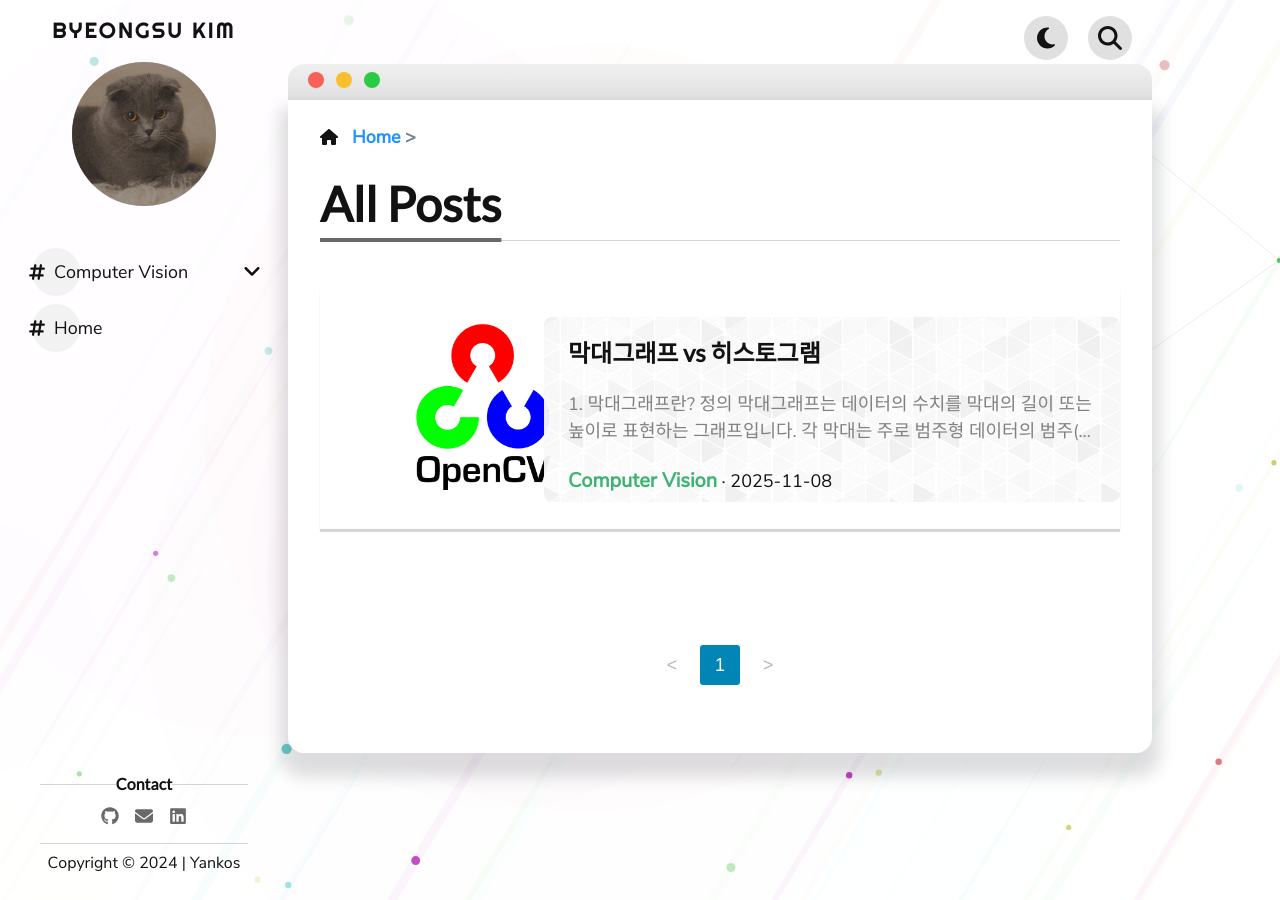
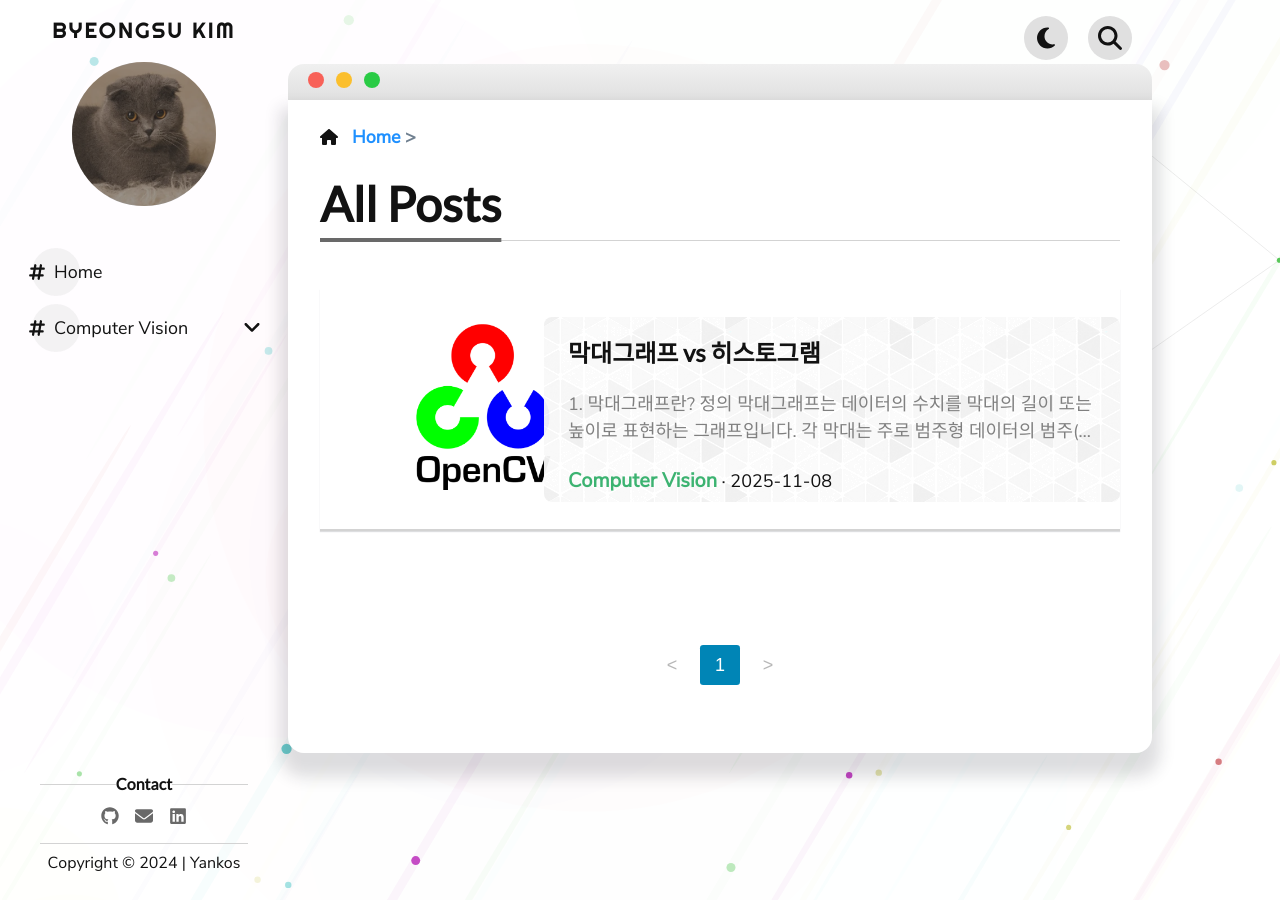
Before and after one commit to codingbus821/codingbus821.github.io, a Jekyll site: the page built from _pages/index.md, in a window 1280 px wide. Built offline with Jekyll 4.4.1, drawn with Linux system fonts in a browser that asks for light colours.

Commit message:
home high

```diff
--- a/_includes/navigation.html
+++ b/_includes/navigation.html
@@ -36,8 +36,20 @@
     {% assign third_level_pages = third_level_pages | sort: 'url' %}
 
     <ul class="nav-list">
+        <!-- Ensure Home appears first -->
+        <li id="nav-first" aria-label="Home">
+            <div class="nav-item">
+                <a href="{{ '/' | prepend: site.baseurl }}" class="nav-list-link nav-lh">
+                    <svg xmlns="http://www.w3.org/2000/svg" viewBox="0 0 448 512"><path d="M181.3 32.4c17.4 2.9 29.2 19.4 26.3 36.8L197.8 128h95.1l11.5-69.3c2.9-17.4 19.4-29.2 36.8-26.3s29.2 19.4 26.3 36.8L357.8 128H416c17.7 0 32 14.3 32 32s-14.3 32-32 32H347.1L325.8 320H384c17.7 0 32 14.3 32 32s-14.3 32-32 32H315.1l-11.5 69.3c-2.9 17.4-19.4 29.2-36.8 26.3s-29.2-19.4-26.3-36.8l9.8-58.7H155.1l-11.5 69.3c-2.9 17.4-19.4 29.2-36.8 26.3s-29.2-19.4-26.3-36.8L90.2 384H32c-17.7 0-32-14.3-32-32s14.3-32 32-32h68.9l21.3-128H64c-17.7 0-32-14.3-32-32s14.3-32 32-32h68.9l11.5-69.3c2.9-17.4 19.4-29.2 36.8-26.3zM187.1 192L165.8 320h95.1l21.3-128H187.1z"/></svg>
+                    <span>Home</span>
+                </a>
+            </div>
+        </li>
     {%- for node in first_level_pages -%}
         {%- assign node_url = node.url | remove: 'index.html' -%}
+        {%- if node_url == "/" -%}
+            {%- continue -%}
+        {%- endif -%}
         {%- assign node_title = node.path | remove: 'index.md' | split: "/" | last | remove: '.md' | replace: "_pages", "Home" -%}
         {%- assign children_list = second_level_pages
             | where_exp: "item", "item.url contains node_url" -%}
```
